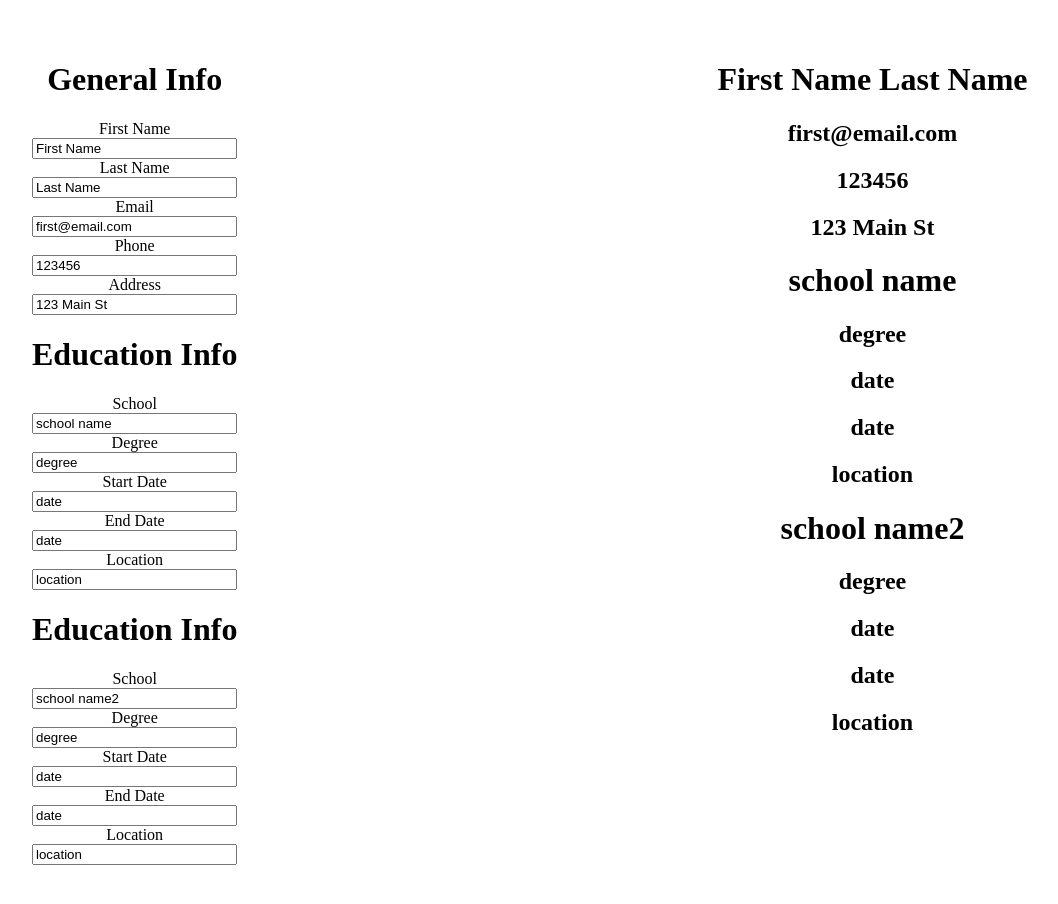
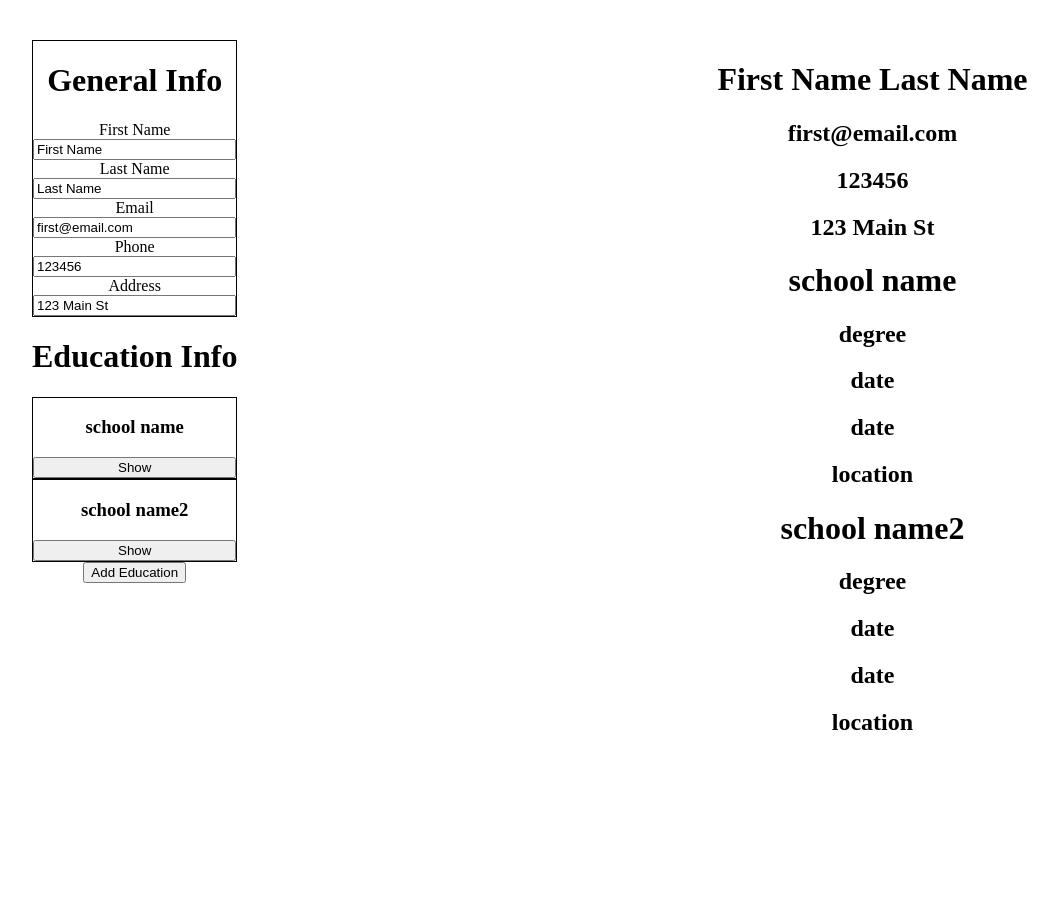
Before and after one commit to ImmaCheetah/cv-app, a React (Vite) app: page / in a window 1280 px wide. Shown: the whole page, without its empty margins (8-1066 px from the left). After the commit the page ends 800 px from the top, so only its background shows below. Built offline with nearby package versions, Linux system fonts and the light colour scheme.

Commit message:
feat: add button to show each education form

```diff
--- a/src/App.jsx
+++ b/src/App.jsx
@@ -44,7 +44,6 @@ function App() {
   }
 
   function handleEducationChange(id, e) {
-    console.log('aaaaaaaaaaaaa', e)
     setEducationArray(
       educationArray.map((education) => {
         if (education.id === id) {
@@ -70,7 +69,11 @@ function App() {
     <div className='main-container'>
       <div className="user-input-container">
         <GeneralInfo {...user} onChange={handleUserChange}/>
-        {educationList}
+        <div className='education-info-div'>
+          <h1>Education Info</h1>
+          {educationList}
+          <button>Add Education</button>
+        </div>
       </div>
       <div className="user-output-container">
         <ResumeHeader {...user}/>
--- a/src/components/EducationInfo.jsx
+++ b/src/components/EducationInfo.jsx
@@ -1,8 +1,13 @@
+import { useState } from "react"
+
 export default function EducationInfo(props) {
-    console.log(props)
+    const [isActive, setIsActive] = useState(false)
+
     return (
         <form className="education-info-form" >
-            <h1>Education Info</h1>
+            {!isActive && <h3>{props.school}</h3>}
+            {isActive &&
+            <>
                 <label htmlFor="school">School</label>
                 <input
                     type="text"
@@ -48,6 +53,12 @@ export default function EducationInfo(props) {
                     value={props.location}
                     onChange={props.onChange}
                 />
+            </>
+            }
+
+            <button onClick={() => setIsActive(true)}>
+                Show
+            </button>
         </form>
     )
 }
--- a/src/index.css
+++ b/src/index.css
@@ -6,4 +6,5 @@
 .general-info-form, .education-info-form {
   display: flex;
   flex-direction: column;
+  border: solid 1px black;
 }
```
Lines whose indentation alone changed are shown as unchanged.
